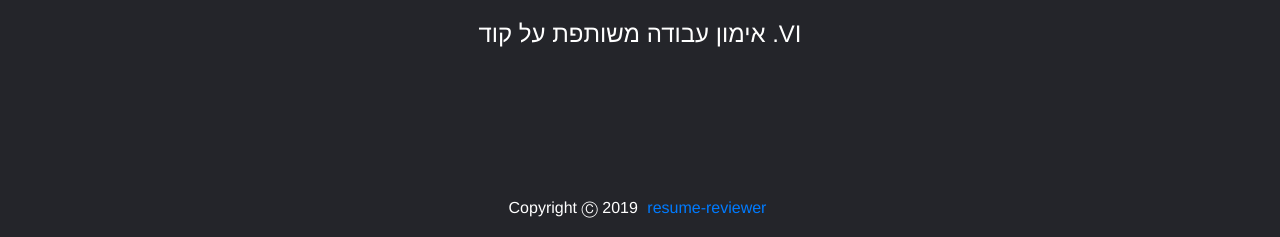
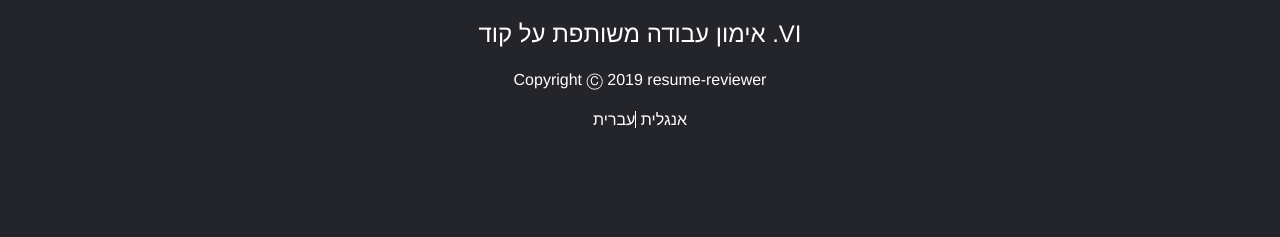
Before and after one commit to TomerPacific/resume-reviewer, a Vue app: page / in a window 1280 px wide. Shown: the part 554-791 px from the top of the page. Built offline with nearby package versions, Linux system fonts and the light colour scheme; no server answers.

Commit message:
resume-reviewer fixing styles of footer

```diff
--- a/src/App.vue
+++ b/src/App.vue
@@ -67,23 +67,18 @@ html, body {
   text-align: center;
 }
 
-footer{
-        position: fixed;
-        left: 0;
-        bottom: 0;
-        width: 100%;
-        height: 50px;
-        color: white;
-        text-align: center;
-    }
-footer a {
-  font-size: 16px;
-  padding-left: 5px;
-  padding-right: 5px;
+footer {
+  color: white;
 }
 
-footer a:hover {
-  color: #0088A9;
+footer p a {
+  color:white;
+  text-decoration: none;
+  transition: all 0.3s ease 0s;
+}
+
+footer p a:hover {
+  color: #0088A9 !important;
 }
 
 .withDivider {
```
